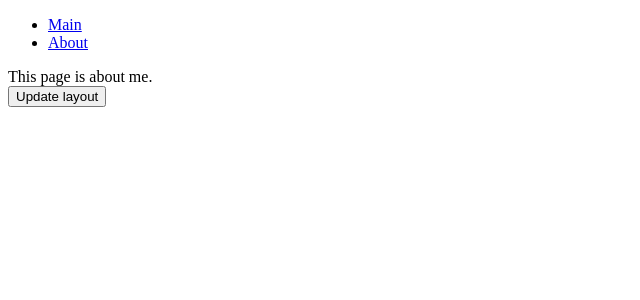
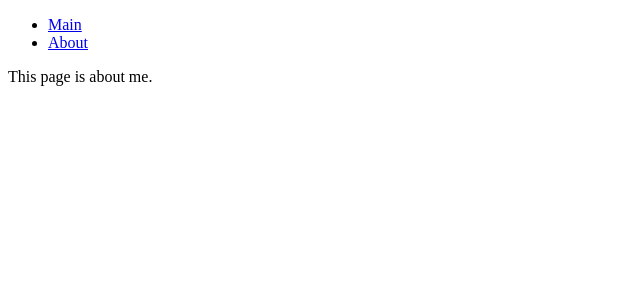
Before and after one commit to yumA111626/Learn_Nuxt, a Nuxt app in the folder portfolio/: page /about in a window 1280 px wide. Shown: the top 300 px of the page, without its empty margins (0-640 px from the left). Built offline with nearby package versions, Linux system fonts and the light colour scheme.

Commit message:
不要な箇所の削除

```diff
--- a/portfolio/app/pages/about.vue
+++ b/portfolio/app/pages/about.vue
@@ -2,19 +2,4 @@
     <div>
         This page is about me.
     </div>
-
-    <div>
-        <button @click="enableCustomLayout">
-        Update layout
-        </button>
-    </div>
 </template>
-
-<script setup>
-// definePageMeta({
-//   layout: 'custom',
-// })
-function enableCustomLayout () {
-  setPageLayout('custom')
-}
-</script>
```
